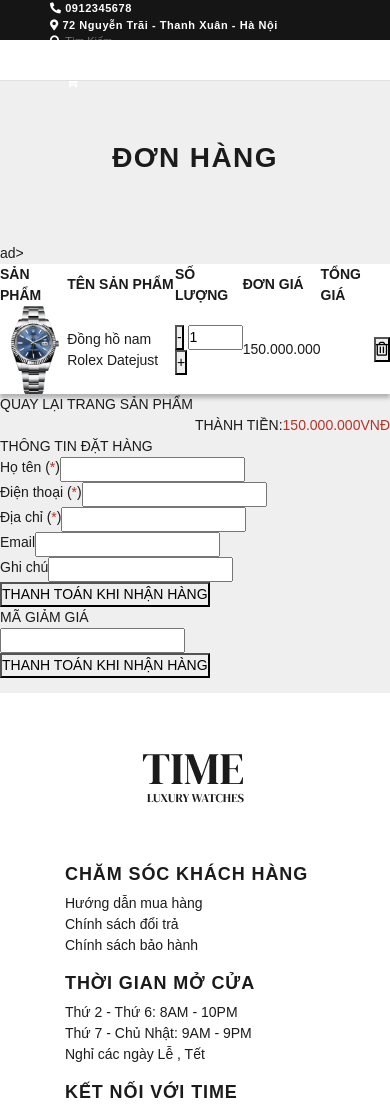
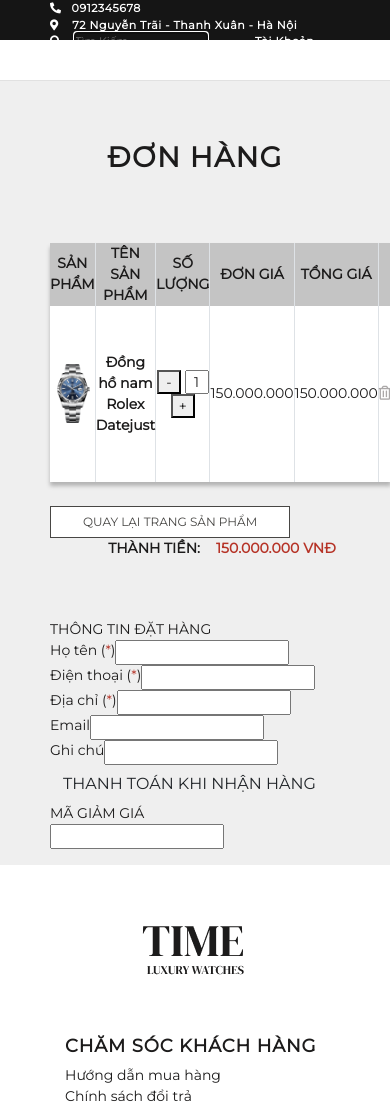
Before and after one commit to xuansonvp94/xuansonvp94.github.io, a PHP site: page /cart.html in a window 390 px wide. Shown: the top 1104 px of the page. Run offline with PHP 8.4, Linux system fonts and the light colour scheme.

Commit message:
update cart

```diff
--- a/Time-BuiXuanSon/cart.html
+++ b/Time-BuiXuanSon/cart.html
@@ -4,11 +4,12 @@
   <title>Đơn hàng</title>
   <meta charset="utf-8"/>
   <meta name="viewport" content="width=device-width, intial-scale=1.0"/>
+  <link href="https://fonts.googleapis.com/css?family=Montserrat&display=swap" rel="stylesheet">
   <link rel="stylesheet" type="text/css" href="css/all.css"/>
   <link rel="stylesheet" type="text/css" href="css/cart.css"/>
   <link rel="stylesheet" type="text/css" href="library/font-awesome/css/all.css"/>
   <link rel="stylesheet" type="text/css" href="library/bootstrap/css/bootstrap.min.css"/>
-  <link rel="icon" type="image/png" href="images/home/fav.png" />
+  <link rel="icon" type="image/png" href="images/home/fav.png"/>
 </head>
 <body>
 
@@ -16,23 +17,23 @@
   <div class="top navbar text-white">
     <div class="container-fluid">
       <ul class="nav">
-        <li class="nav-item">
-          <i class="fas fa-phone-alt"></i> 0912345678
+        <li class="nav-item mr-5">
+          <span class="fas fa-phone-alt"></span>0912345678
         </li>
         <li class="nav-item">
-          <i class="fas fa-map-marker-alt"></i> 72 Nguyễn Trãi - Thanh Xuân - Hà Nội
+          <span class="fas fa-map-marker-alt"></span> 72 Nguyễn Trãi - Thanh Xuân - Hà Nội
         </li>
       </ul>
 
       <ul class="nav">
         <li class="nav-item">
-          <i class="fas fa-search"></i> <input type="" name="" placeholder="Tìm Kiếm">
+          <a href="#" class="text-white"><span class="fas fa-search"></span></a> <input type="text" name="" autofocus="" placeholder="Tìm Kiếm">
         </li>
-        <li class="nav-item">
-          <a class="nav-link text-white" href="#">Tài Khoản</a>
+        <li class="nav-item ml-5">
+          <a class="text-white" href="#">Tài Khoản</a>
         </li>
-        <li class="nav-item">
-          <a class="nav-link text-white" href="#"> <i class="fas fa-shopping-cart"></i></a>
+        <li class="nav-item ml-5">
+          <a class="text-white" href="cart.html"> <i class="fas fa-shopping-cart"></i></a>
         </li>
       </ul>
     </div>
@@ -49,13 +50,13 @@
 
         <div class="collapse navbar-collapse" id="navbarSupportedContent">
           <ul class="navbar-nav mr-auto">
-            <li class="nav-item">
+            <li class="nav-item mr-5">
               <a class="nav-link" href="index.html">TRANG CHỦ</a>
             </li>
-            <li class="nav-item">
+            <li class="nav-item mr-5">
               <a class="nav-link" href="about.html">VỀ TIME</a>
             </li>
-            <li class="nav-item menu-active">
+            <li class="nav-item">
               <a class="nav-link">SẢN PHẨM</a>
               <ul class="sub-menu">
                 <li><a href="product.html">ĐỒNG HỒ NAM</a></li>
@@ -78,10 +79,10 @@
                 <li><a href="#"></a>DANIEL WELLINGTON</li>
               </ul>
             </li>
-            <li class="nav-item">
+            <li class="nav-item ml-5">
               <a class="nav-link" href="blog.html">BÀI VIẾT</a>
             </li>
-            <li class="nav-item">
+            <li class="nav-item ml-5">
               <a class="nav-link" href="store.html">CỬA HÀNG</a>
             </li>
           </ul>
@@ -91,8 +92,7 @@
   </div>
   <!-- MAIN-MENU -->
 
-  <section>
-
+  <section class="container-fluid">
     <div class="section-padding">
       <h1 class="text-center">ĐƠN HÀNG</h1>
     </div>
@@ -101,38 +101,38 @@
       <!-- Receipt -->
       <div class="col-12">
         <table class="receipt">
-          <thead></thead>ad>
-            <tr>
-              <th class="">SẢN PHẨM</th>
-              <th class="">TÊN SẢN PHẨM</th>
-              <th class="">SỐ LƯỢNG</th>
-              <th class="">ĐƠN GIÁ</th>
-              <th class="">TỔNG GIÁ</th>
-              <th class="">&nbsp;</th>
+          <thead>
+            <tr class="head-receipt">
+              <th class="border-right">SẢN PHẨM</th>
+              <th class="border-right">TÊN SẢN PHẨM</th>
+              <th class="border-right">SỐ LƯỢNG</th>
+              <th class="border-right">ĐƠN GIÁ</th>
+              <th class="border-right">TỔNG GIÁ</th>
+              <th class="" style="width: 4rem;">&nbsp;</th>
             </tr>
           </thead>
           <tbody>
             <tr class="">
-              <td class="">
+              <td class="border-right">
                 <a href="">
                   <img src="images/cart/cart.png" class="img-fluid">
                 </a>
               </td>
-              <td class="">
+              <td class="border-right font-weight-600">
                 <a href="#">Đồng hồ nam Rolex Datejust</a>
               </td>
-              <td class="">
+              <td class="border-right quantity">
                 <div class="">
                   <button class="" onclick="" type="button">-</button>
-                  <input id="qty" type="text" name="" value="1" class="" size="4">
+                  <input id="qtt-input" type="text" name="" value="1" class="" size="4">
                   <button class="" onclick="" type="button">+</button>
                 </div>
               </td>
-              <td class="product-price">
+              <td class="product-price border-right">
                 150.000.000
               </td>
-              <td class="product-subtotal">
-
+              <td class="product-total border-right">
+                150.000.000
               </td>
               <td class="product-remove">
                 <button><i class="far fa-trash-alt"></i></button>
@@ -141,30 +141,38 @@
           </tbody>
         </table>
 
-        <div class="row">
+        <div class="row mt-4">
           <div class="col-md-6">
-            <a href="product.html" class="link-to continue">QUAY LẠI TRANG SẢN PHẨM</a>
+            <a href="product.html">
+              <button class="btn-back-product">
+                QUAY LẠI TRANG SẢN PHẨM
+              </button>
+            </a>
           </div>
-          <div class="col-md-6 text-right">
-            THÀNH TIỀN:<span class="red">150.000.000</span><span class="red">VNĐ</span>
+          <div class="col-md-6 font-weight-600 receipt-total d-flex justify-content-end align-items-center">
+            THÀNH TIỀN:<span class="red ml-3">150.000.000</span><span class="red ml-1">VNĐ</span>
           </div>
         </div>
       </div>
       <!-- Receipt -->
 
+      <!-- Order -->
+      <div class="col-12">
+        <div class="row section-padding">
           <!-- customer info -->
           <div class="col-md-6">
-        <div>THÔNG TIN ĐẶT HÀNG</div>
-
-        <div class="float-left">
+            <div class="">THÔNG TIN ĐẶT HÀNG</div>
+            <div>
+              <div class="float-left list-info">
                 Họ tên  (<span class="red">*</span>)
               </div>
               <div class="float-left">
                 <input type="" name="">
               </div>
+            </div>
 
             <div class="clear-float">
-          <div class="float-left">
+              <div class="float-left list-info">
                 Điện thoại  (<span class="red">*</span>)
               </div>
               <div class="float-left">
@@ -173,7 +181,7 @@
             </div>
 
             <div class="clear-float">
-          <div class="float-left">
+              <div class="float-left list-info">
                 Địa chỉ  (<span class="red">*</span>)
               </div>
               <div class="float-left">
@@ -182,7 +190,7 @@
             </div>
 
             <div class="clear-float">
-          <div class="float-left">
+              <div class="float-left list-info">
                 Email
               </div>
               <div class="float-left">
@@ -191,7 +199,7 @@
             </div>
 
             <div class="clear-float">
-          <div class="float-left">
+              <div class="float-left list-info">
                 Ghi chú
               </div>
               <div class="float-left">
@@ -201,10 +209,9 @@
 
             <div class="clear-float">
               <a href="">
-            <button class="">THANH TOÁN KHI NHẬN HÀNG</button>
+                <button class="btn-cart btn">THANH TOÁN KHI NHẬN HÀNG</button>
               </a>
             </div>
-
           </div>
           <!-- customer info -->
 
@@ -212,13 +219,11 @@
           <div class="col-md-6">
             <div>MÃ GIẢM GIÁ</div>
             <input type="" name="">
-        <div>
-          <a href="">
-            <button class="">THANH TOÁN KHI NHẬN HÀNG</button>
-          </a>
-        </div>
           </div>
           <!-- promotion code -->
+        </div>
+        <!-- Order -->
+      </div>
     </div>
     <!-- row -->
   </section>
--- a/Time-BuiXuanSon/css/cart.css
+++ b/Time-BuiXuanSon/css/cart.css
@@ -1,4 +1,54 @@
+/*Receipt*/
+
 .receipt {
 	background: #FFFFFF;
+	width: 100%;
+	text-align: center;
 	box-shadow: 0px 4px 4px rgba(0, 0, 0, 0.25);
 }
+
+.head-receipt {
+	background: #C4C4C4;
+	height: 3rem;
+}
+
+.receipt td {
+	height: 11rem;
+}
+
+.border-right {
+	border-right: 1px solid #D8DAD9;
+}
+
+.quantity button, .quantity input {
+	width: 1.5rem;
+    height: 1.5rem;
+    color: #1c1b1b;
+    text-align: center;
+}
+
+.product-remove button {
+	border: none;
+	background: none;
+	color: #ABA8A8;
+}
+
+.btn-back-product {
+	background: #FFFFFF;
+    border: 1px solid #474644;
+    color: #474644;
+    font-size: 12px;
+    padding: 0.4rem 2rem 0.4rem 2rem;
+    transition: all 0.5s linear;
+}
+
+.btn-back-product:hover {
+	background: #474644;
+	color: #FFFFFF;
+}
+
+.receipt-total {
+	padding-right: 6% !important;
+}
+
+/*Customer information*/
```
Also changed, not shown: Time-BuiXuanSon/css/product-details.css (+14 -5 lines), Time-BuiXuanSon/product-details.html (+12 -30 lines). Lines whose indentation alone changed are shown as unchanged.
